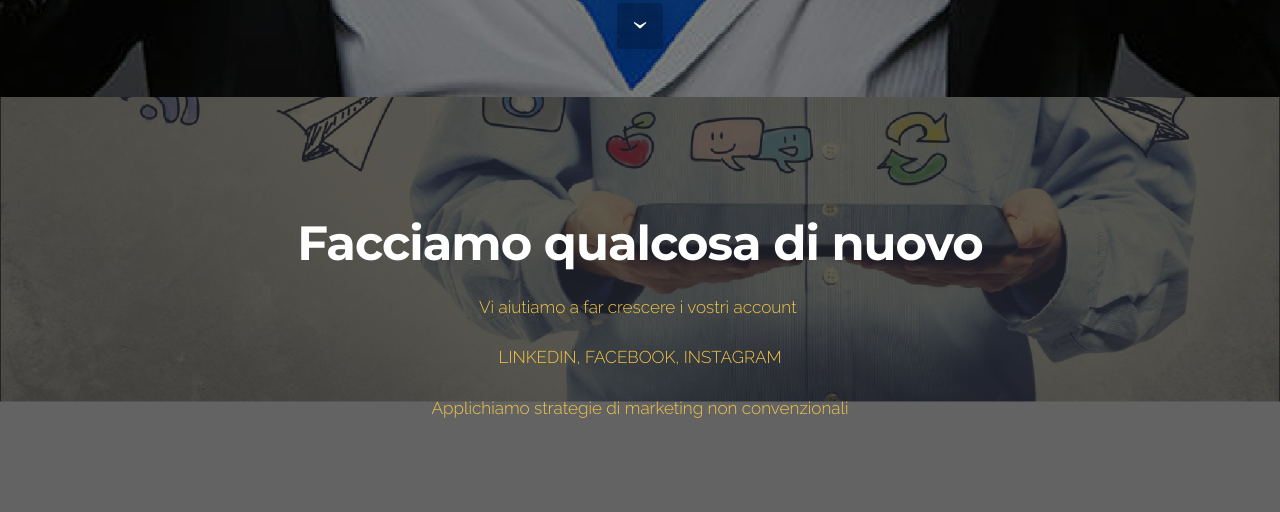
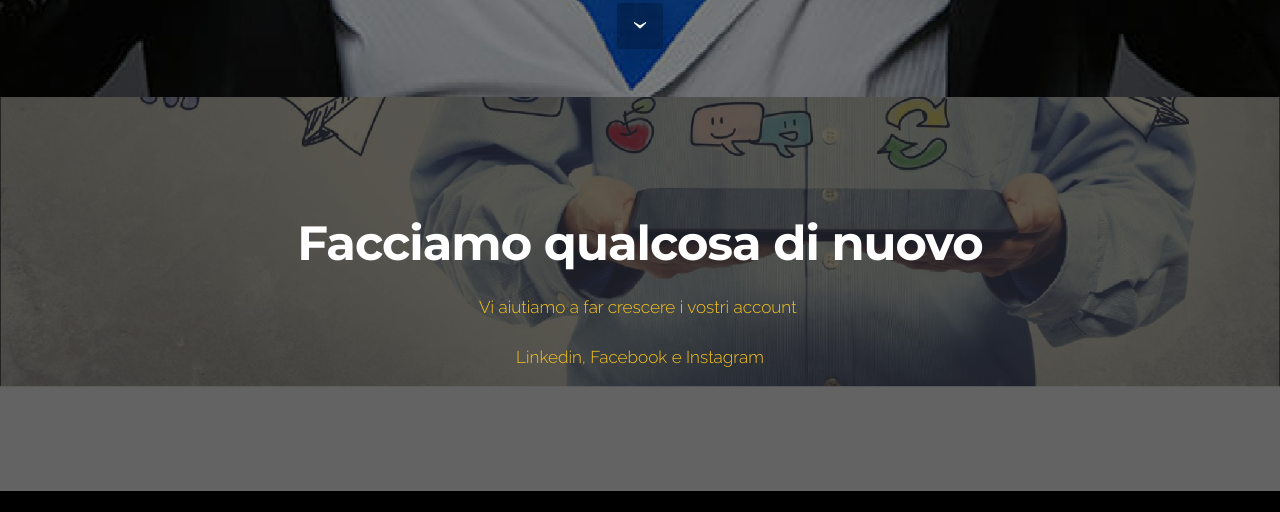
Before and after one commit to socialmass/socialmass.github.io, a plain HTML site: page index.html in a window 1280 px wide. Shown: the part 703-1215 px from the top of the page. Drawn offline with Linux system fonts and the light colour scheme.

Commit message:
create github pages

```diff
--- a/assets/mobirise/css/mbr-additional.css
+++ b/assets/mobirise/css/mbr-additional.css
@@ -427,7 +427,7 @@ h6,
   color: #fff;
 }
 #msg-box8-t .lead P {
-  color: #f3c649;
+  color: #fac51c;
   text-align: center;
 }
 #msg-box5-f H3 {
--- a/index.html
+++ b/index.html
@@ -87,7 +87,7 @@
         <div class="row">
             <div class="col-md-8 col-md-offset-2 text-xs-center">
                 <h3 class="mbr-section-title display-2">Facciamo qualcosa di nuovo</h3>
-                <div class="lead"><p><span style="font-size: 1.07rem; line-height: 1.5;">Vi aiutiamo a far crescere i vostri account&nbsp;</span></p><p><span style="font-size: 1.07rem; line-height: 1.5;">LINKEDIN, FACEBOOK, INSTAGRAM</span></p><p><span style="font-size: 1.07rem; line-height: 1.5;">Applichiamo strategie di marketing non convenzionali</span></p></div>
+                <div class="lead"><p><span style="font-size: 1.07rem; line-height: 1.5;">Vi aiutiamo a far crescere i vostri account&nbsp;</span></p><p><span style="font-size: 1.07rem; line-height: 1.5;">Linkedin, Facebook e Instagram</span></p></div>
 
             </div>
         </div>
@@ -491,7 +491,7 @@
 
                     <form action="https://mobirise.com/" method="post" data-form-title="Contattaci">
 
-                        <input type="hidden" value="4xdq6fRgefFRv/z+xXSGTfWic2DdVIF7+5wvqSmt4ui5E0bH0XBf325JExpjJ+/Y8V89kpngocMan8YoqCQU/mHyYss2x2C6/PBvMnk/TDn9JtjNTdEpp/bC55G0N6jB" data-form-email="true">
+                        <input type="hidden" value="Ws3b9uIMPB16v8KuI8IrYgqgsL3SN2zv+Tv15s04uCyMEv+7oZlJdQrN8g0472a9tWMPXf4LoL24czSybHEqIpcF30q5gyeMTyGnV6u8vVXTVnc0gr4WtsOXTBXjlJLn" data-form-email="true">
 
                         <div class="row row-sm-offset">
 
```
Also changed, not shown: 1 other file.
